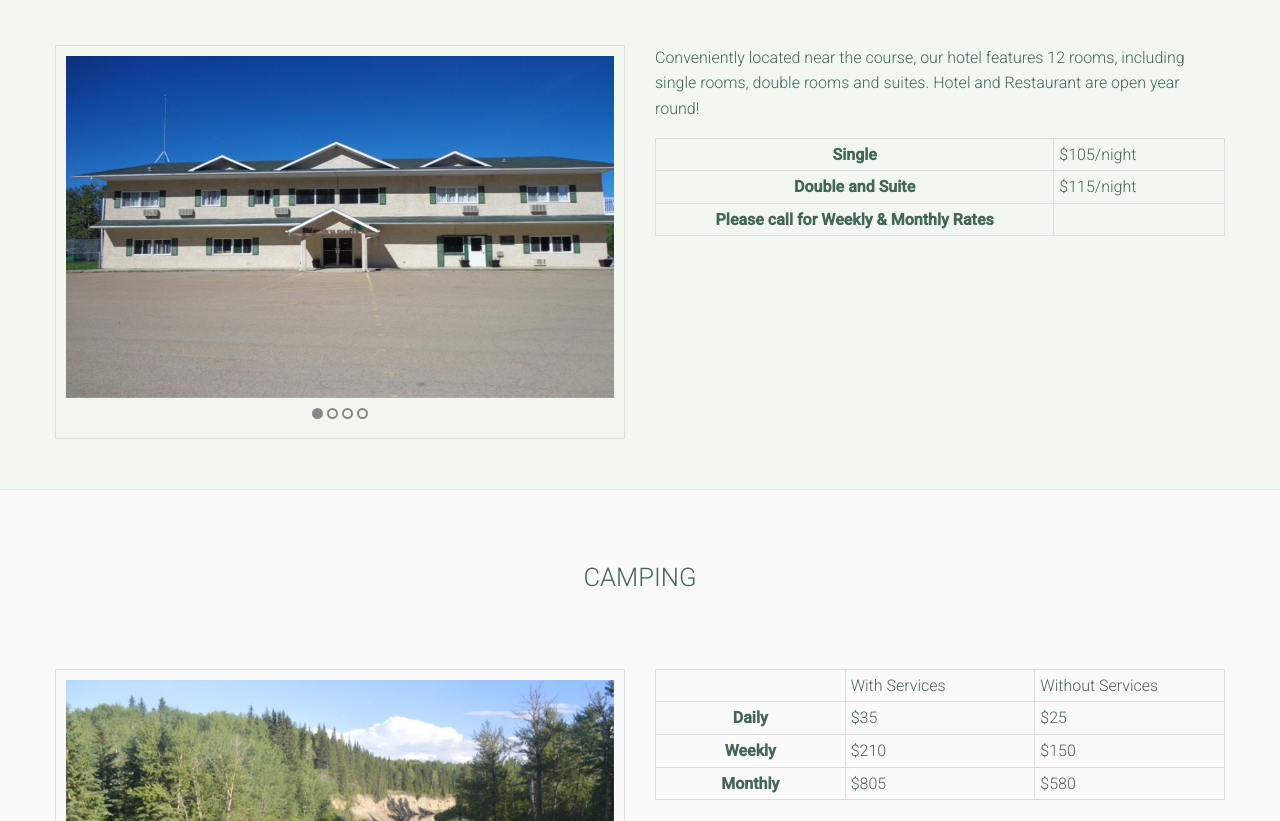
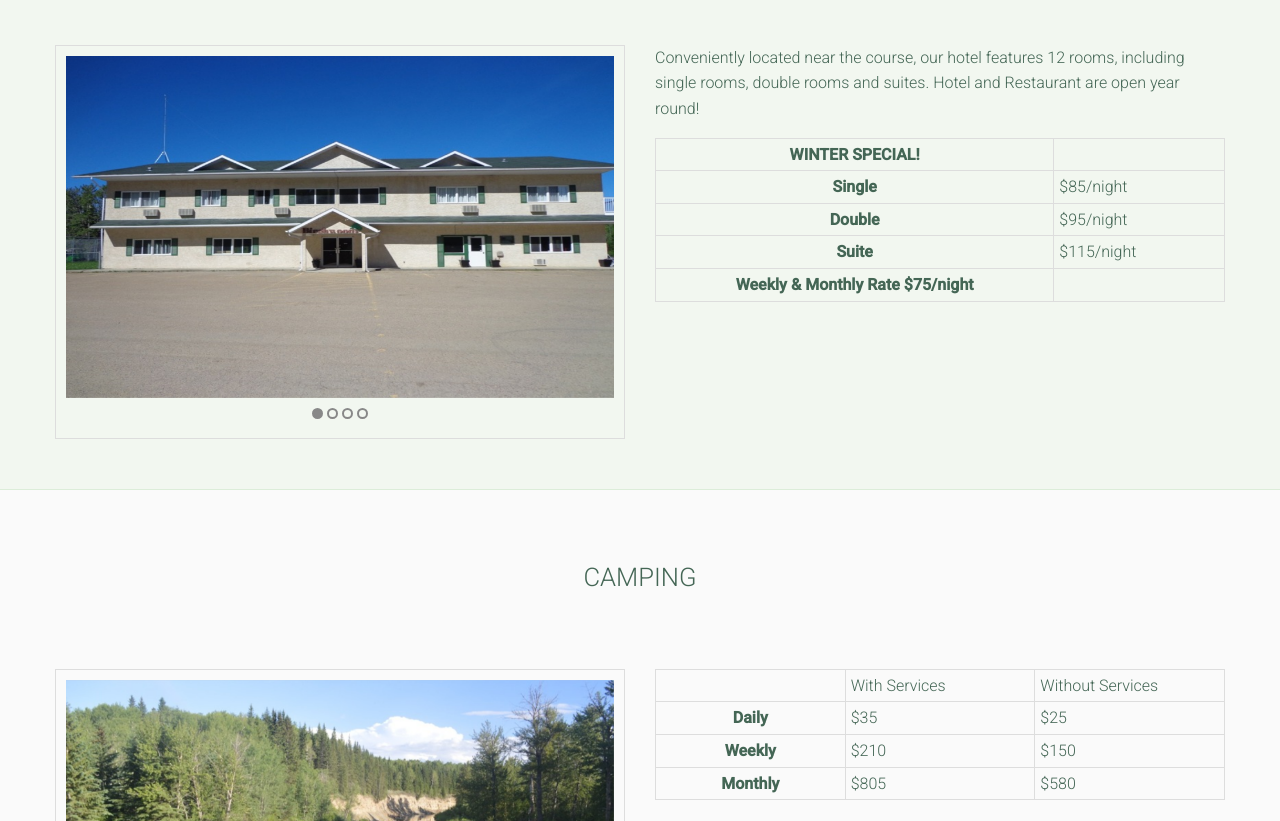
Before and after one commit to birchwood-golf-and-country-club/birchwood-golf-and-country-club.github.io, a website: page index.html in a window 1280 px wide. Shown: the part 2020-2841 px from the top of the page. Drawn offline with Linux system fonts and the light colour scheme; a web font is replaced by a local one.

Commit message:
Update index.html
add Winter Special Hotel Rates

```diff
--- a/index.html
+++ b/index.html
@@ -158,9 +158,11 @@
       </p>
       <table class="price-list">
         <tbody>
-          <tr><th>Single</th><td>$105/night</td></tr>
-          <tr><th>Double and Suite</th><td>$115/night</td></tr>
-          <tr><th>Please call for Weekly & Monthly Rates</td><td></td></tr>
+          <tr><th>WINTER SPECIAL!</th><td></td></tr>
+          <tr><th>Single</th><td>$85/night</td></tr>
+          <tr><th>Double</th><td>$95/night</td></tr>
+          <tr><th>Suite</th><td>$115/night</td></tr>
+          <tr><th>Weekly & Monthly Rate $75/night</td><td></td></tr>
         </tbody>
       </table>
     </div>
```
